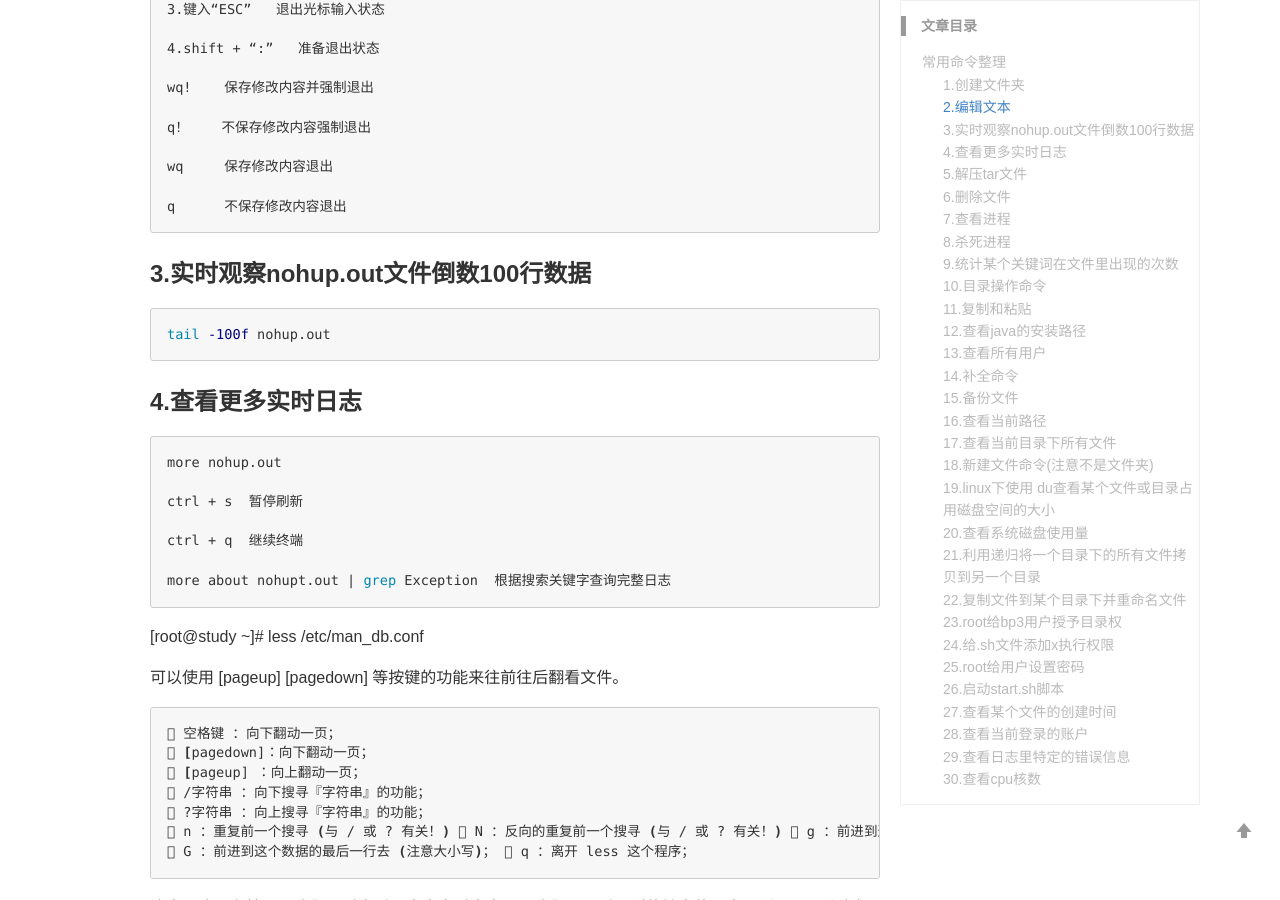
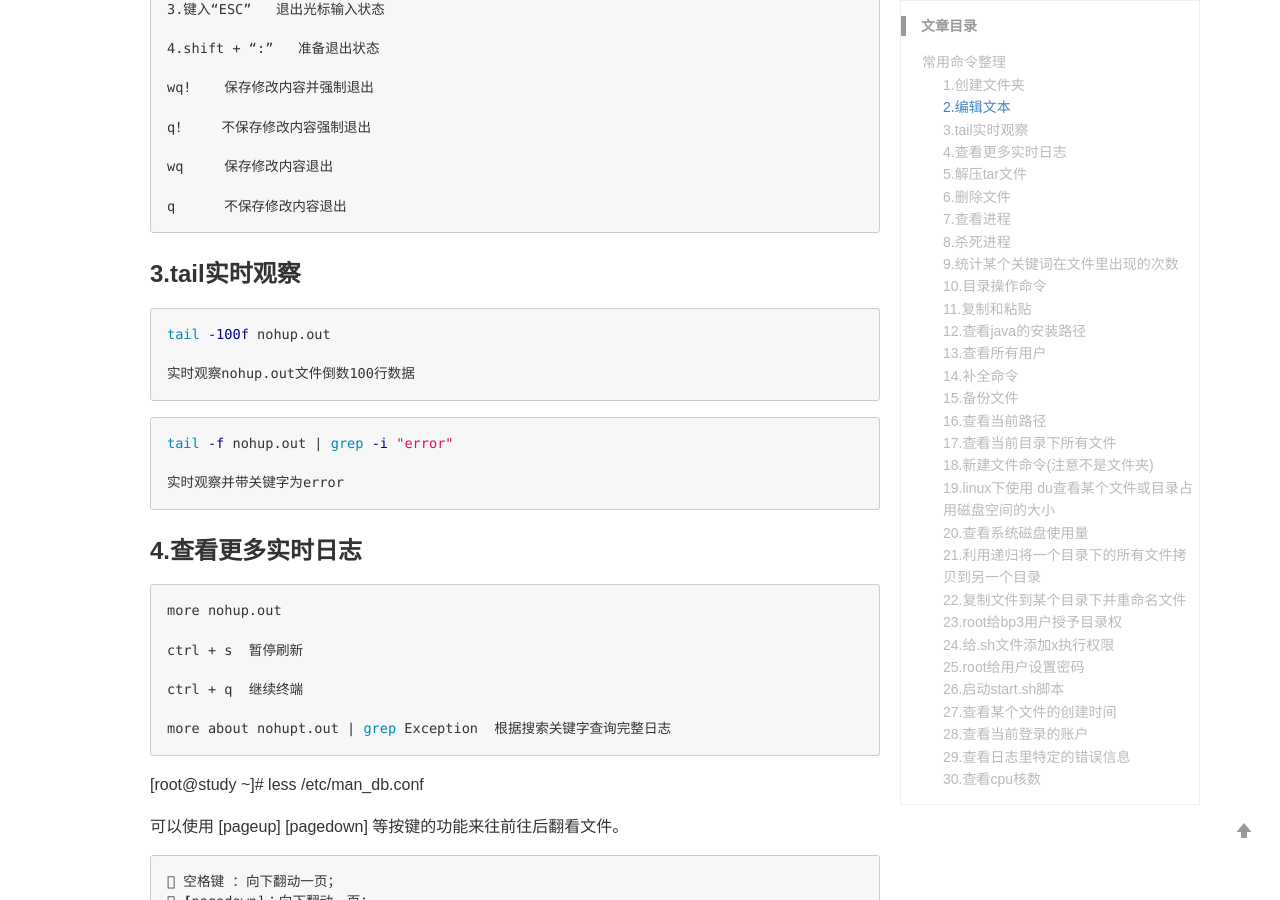
Before and after one commit to lizb0907/lizb0907.github.io, a Jekyll site: the page built from _posts/linux/2019-08-08-Linux.md, in a window 1280 px wide and 900 px high, scrolled down 1467 px. Built offline with Jekyll 4.4.1, drawn with Linux system fonts in a browser that asks for light colours; comment, search, counter and statistics services are not loaded; some of the changed text lies outside the part shown.

Commit message:
update linux

````diff
--- a/_posts/linux/2019-08-08-Linux.md
+++ b/_posts/linux/2019-08-08-Linux.md
@@ -42,10 +42,18 @@ wq     保存修改内容退出
 q      不保存修改内容退出
 ```
 
-### 3.实时观察nohup.out文件倒数100行数据
+### 3.tail实时观察
 
 ```sh
 tail -100f nohup.out
+
+实时观察nohup.out文件倒数100行数据
+```
+
+```sh
+tail -f nohup.out | grep -i "error"
+
+实时观察并带关键字为error
 ```
 
 ### 4.查看更多实时日志
````
